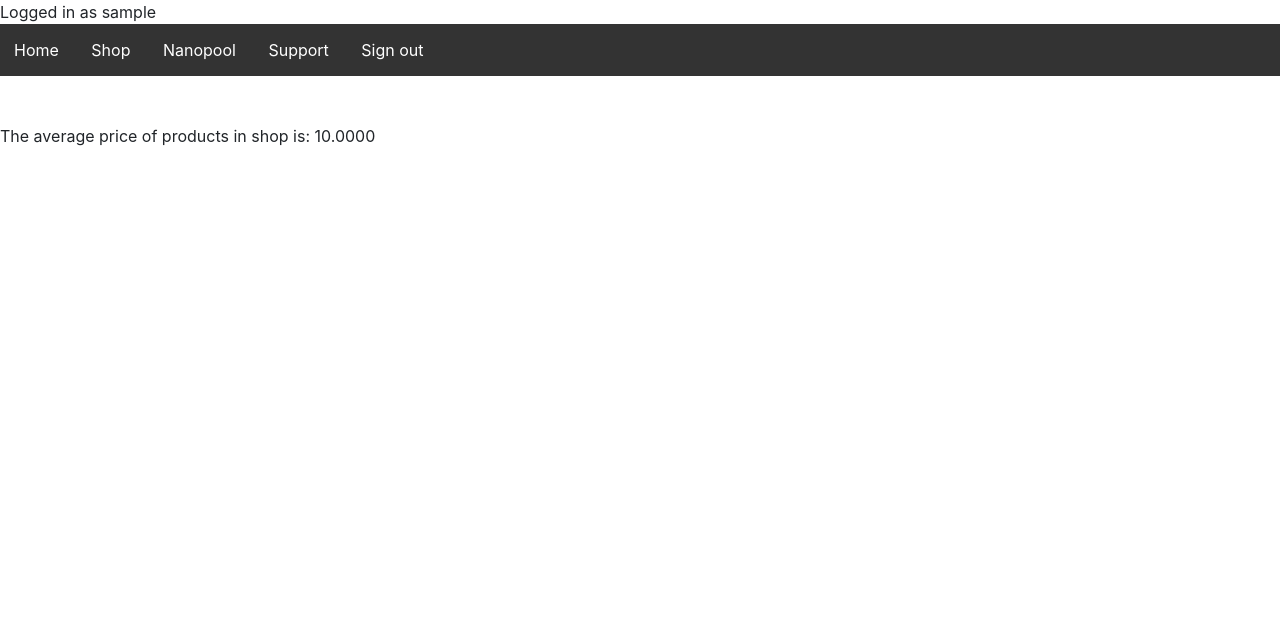
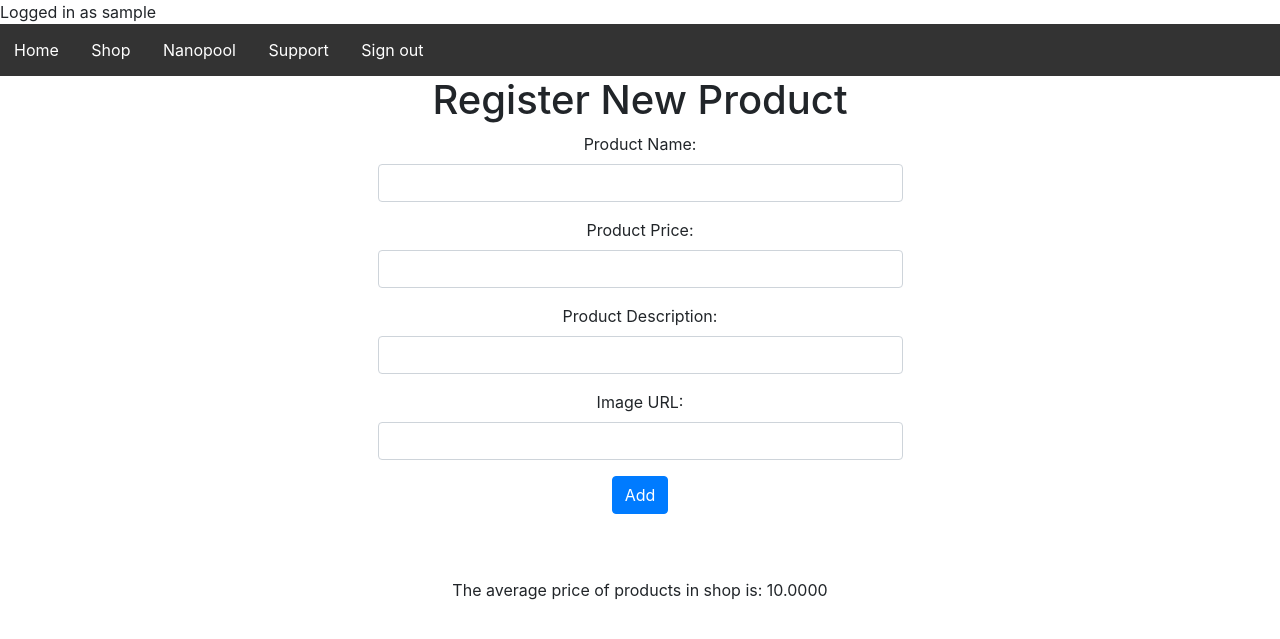
Before and after one commit to mtorgalsboeen/cst336-mtorgalsboeen, a PHP site: page /projects/final/shop_inside.php in a window 1280 px wide. Shown: the top 639 px of the page. Run offline with PHP 8.4, Linux system fonts and the light colour scheme; the visitor is signed in with stand-in values (Sample User, id 1); tables that the repository leaves empty or names only in its code hold one stand-in row (values such as "Sample post").

Commit message:
Added some functionality to shop

```diff
--- a/workspace/projects/final/shop.php
+++ b/workspace/projects/final/shop.php
@@ -12,7 +12,7 @@
          $itemPrice = $row['product_price'];
          $itemImage = $row['product_image'];
          $itemDescription = $row['product_description'];
-            echo "<h3>$itemName</h3>" . "<br>" . "<h4 style='text-align:right'>" . "Price: " . "$" . $itemPrice . "</h4>" . "<br>" . "<img src='$itemImage' alt='$itemDescription' height='180' width='180'>";
+            echo "<h3>$itemName</h3>" . "<br>" . "<h4 style='text-align:center'>" . $itemDescription . "</h4>" . "<h4 style='text-align:right'>" . "Price: " . "$" . $itemPrice . "</h4>" . "<br>" . "<img src='$itemImage' alt='$itemDescription' height='180' width='180'>";
         }
     }
 ?>
@@ -63,6 +63,7 @@
         <table class="table table-striped">
             <tr>
                 <th scope="col">Product Name</th>
+                <th scope="col">Description</th>
                 <th scope="col">Price</th>
             </tr>
             <tbody id="dataWrapper">
--- a/workspace/projects/final/shop_inside.php
+++ b/workspace/projects/final/shop_inside.php
@@ -19,6 +19,27 @@ $connect = getDBConnection();
             echo "The average price of products in shop is: " .$avgPrice;
         }
     }
+    if(isset($_POST["submit"])){
+             $name = $_POST['name'];
+             $price = $_POST['price'];
+             $description = $_POST['description'];
+             $image_url = $_POST['image'];
+        echo "<br>";
+        try {
+        $query = "INSERT INTO products (productId, product_name, product_image, product_description,
+                    product_price) VALUES (NULL, '$name', '$image_url', '$description', '$price')";
+        $connect->exec($query);
+        echo "Product is added!";
+        echo "<br>" . $city;
+        }
+        catch(PDOException $e)
+            {
+            echo $query . "<br>" . $e->getMessage();
+            }
+
+        $connect = null;
+
+            }
 ?>
 <!DOCTYPE html>
 <html>
@@ -38,6 +59,31 @@ $connect = getDBConnection();
           <a href="support.php">Support</a>
           <a href="logout.php">Sign out</a>
         </div>
+<div class="col-xs-1" align="center">
+            <div class="container">
+                <h1>Register New Product</h1>
+                <div class="col-sm-6">
+                    <form action="" method="post" align="center">
+                        <div class="form-group">
+                            <label for="name">Product Name: </label>
+                            <input type="text" class="form-control" name="name"/>
+                        </div>
+                        <div class="form-group">
+                            <label for="price">Product Price: </label>
+                            <input type="text" class="form-control" name="price"/>
+                        </div>
+                        <div class="form-group">
+                            <label for="description">Product Description: </label>
+                            <input type="text" class="form-control" name="description"/>
+                        </div>
+                        <div class="form-group">
+                            <label for="image">Image URL: </label>
+                            <input type="text" class="form-control" name="image"/>
+                        </div>
+                        <input type="submit" class="btn btn-primary" name="submit" value="Add"/>
+                    </form>
+                </div>
+            </div>
         <div>
             <?php theReport() ?>
         </div>
```
